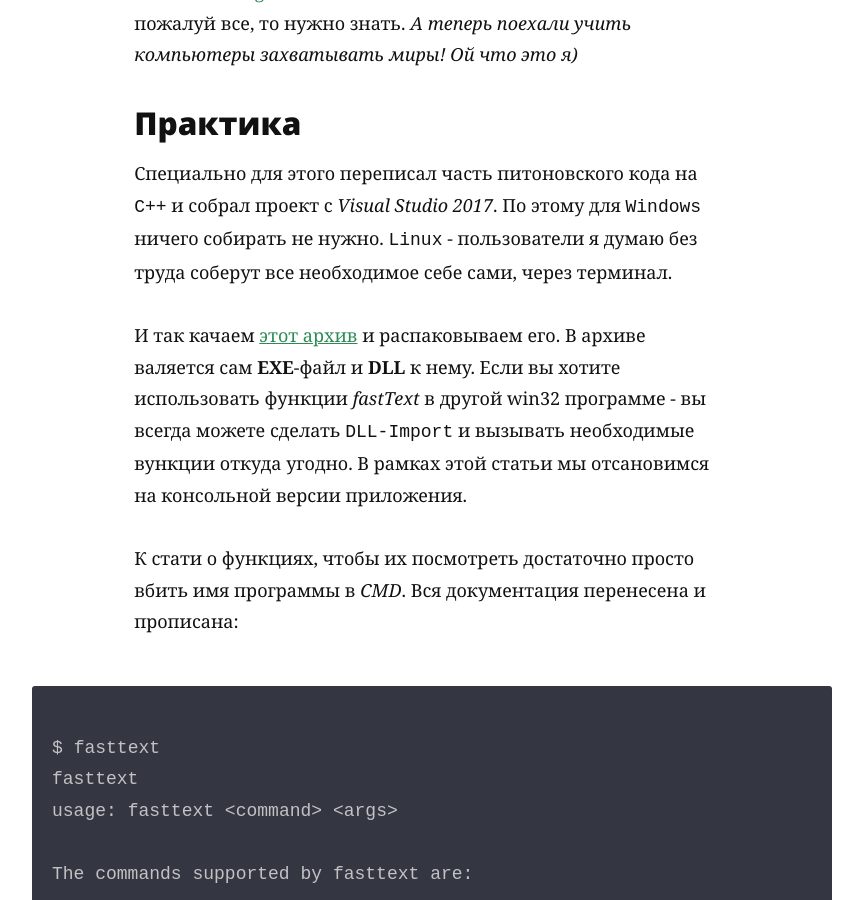
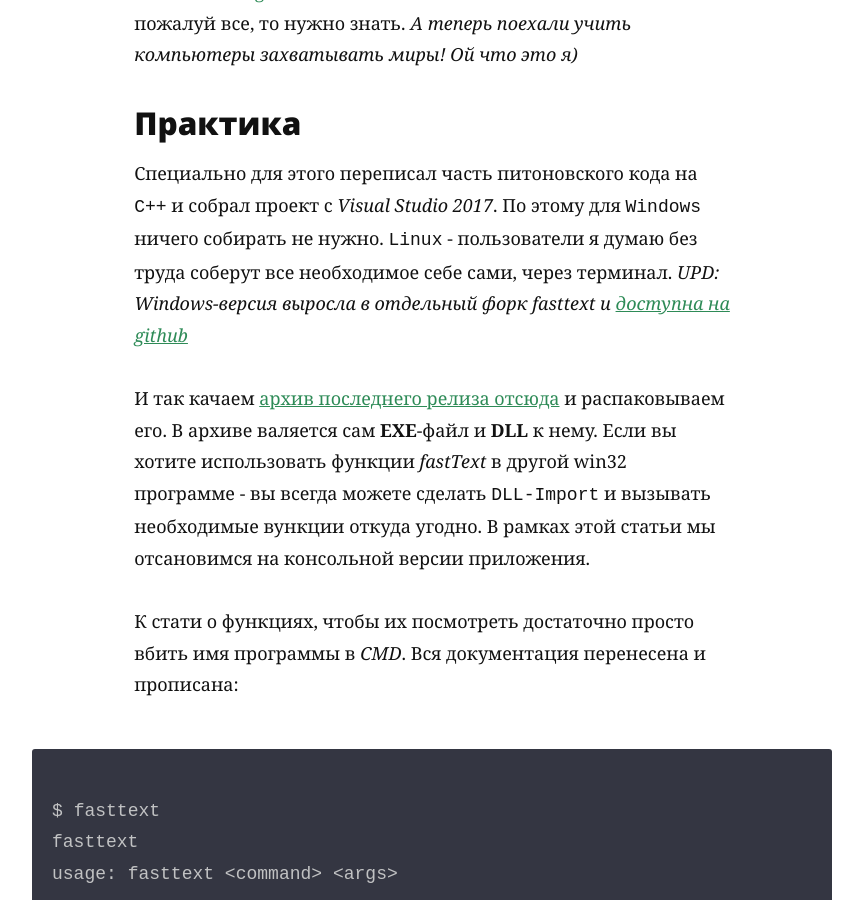
Before and after one commit to gosha20777/gosha20777.github.io, a Jekyll site: the page built from _posts/2018-06-4-fasttext-for-windows.markdown, in a window 1280 px wide and 900 px high, scrolled down 2347 px. Shown: the whole window, without its empty margins (208-1071 px from the left). Built offline with Jekyll 4.4.1, drawn with Linux system fonts in a browser that asks for light colours; nearby versions of some CDN libraries; some web fonts are replaced.

Commit message:
Update 2018-06-4-fasttext-for-windows.markdown

```diff
--- a/_posts/2018-06-4-fasttext-for-windows.markdown
+++ b/_posts/2018-06-4-fasttext-for-windows.markdown
@@ -21,8 +21,9 @@ fastText может как распозновать текст, выделяя
 
 ### Практика
 Специально для этого переписал часть питоновского кода на `C++` и собрал проект с *Visual Studio 2017*. По этому для `Windows` ничего собирать не нужно. `Linux` - пользователи я думаю без труда соберут все необходимое себе сами, через терминал.
+*UPD: Windows-версия выросла в отдельный форк fasttext и [доступна на github](https://github.com/xiamx/fastText/)*
 
-И так качаем [этот архив](https://1drv.ms/u/s!AqJZnSntVbn1iK9eYIhmFgLnLxJglg) и распаковываем его. В архиве валяется сам **EXE**-файл и **DLL** к нему. Если вы хотите использовать функции *fastText* в другой win32 программе - вы всегда можете сделать `DLL-Import` и вызывать необходимые вункции откуда угодно. В рамках этой статьи мы отсановимся на консольной версии приложения.
+И так качаем [архив последнего релиза отсюда](https://github.com/xiamx/fastText/releases) и распаковываем его. В архиве валяется сам **EXE**-файл и **DLL** к нему. Если вы хотите использовать функции *fastText* в другой win32 программе - вы всегда можете сделать `DLL-Import` и вызывать необходимые вункции откуда угодно. В рамках этой статьи мы отсановимся на консольной версии приложения.
 
 К стати о функциях, чтобы их посмотреть достаточно просто вбить имя программы в *CMD*. Вся документация перенесена и прописана:
 
```
